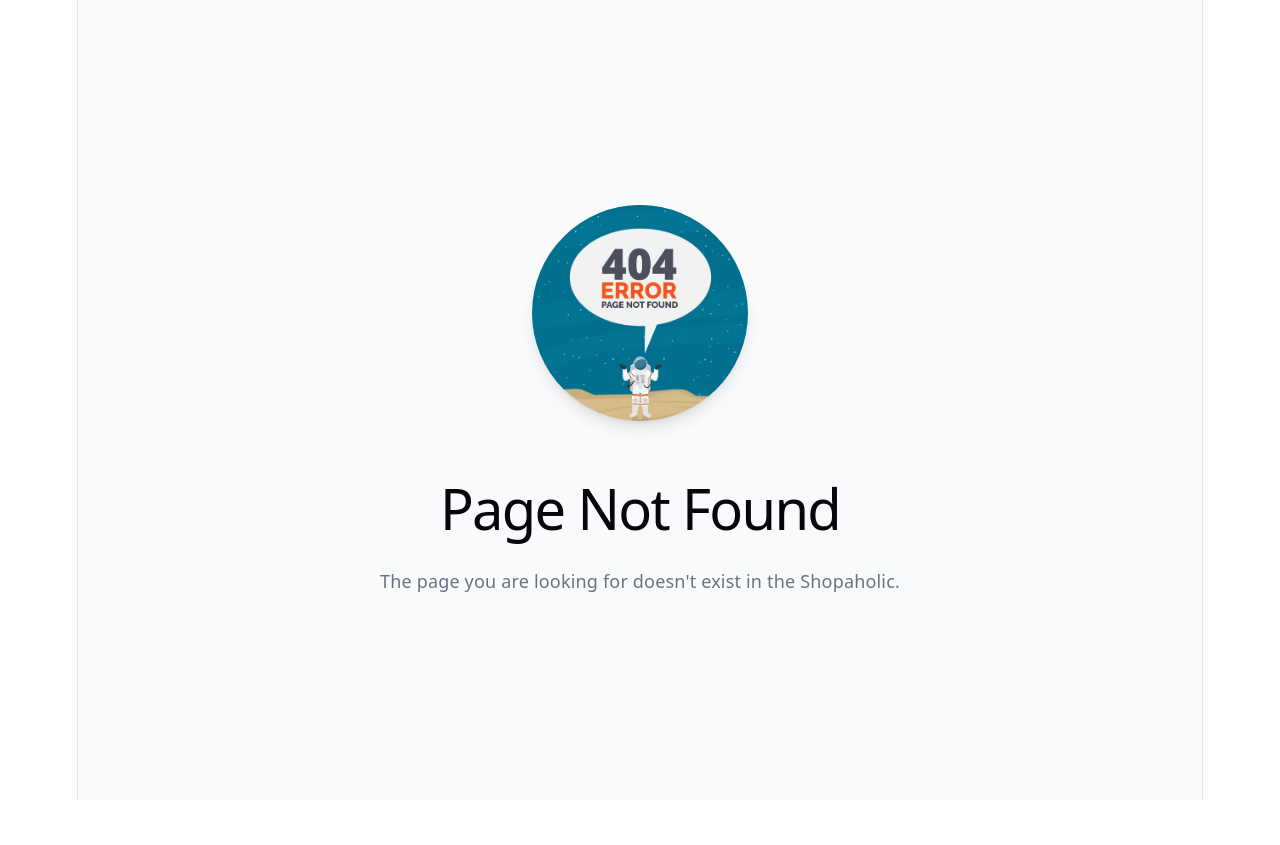
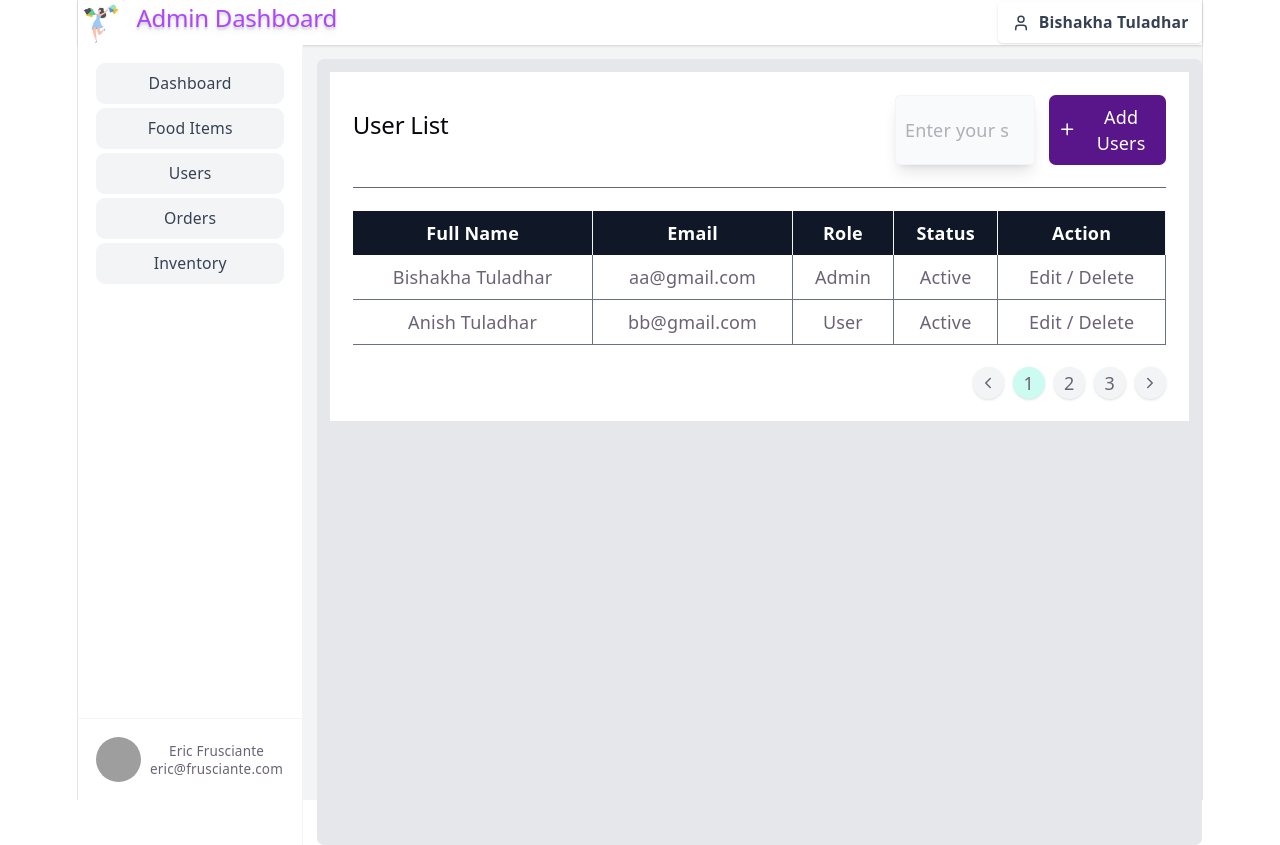
Before and after one commit to bishakhatuladhar123/shopaholicreact, a React (Vite) app: page /admin/UserList in a window 1280 px wide. Before the commit this address had no page. Before the commit the page ends 800 px from the top, so only its background shows below. Built offline with nearby package versions, Linux system fonts and the light colour scheme; grey boxes are pictures that could not be loaded.

Commit message:
User list static data

```diff
--- a/src/config/Router.tsx
+++ b/src/config/Router.tsx
@@ -18,7 +18,7 @@ const routerData = createBrowserRouter([
     {
         path: "/admin", element: <AdminLayout />, children: [
             { index: true, Component: AdminDashboard },
-            { path: "users", element: <UserList /> },
+            { path: "UserList", element: <UserList /> },
             { path:"user/UserRegister",element :<UserRegister/>},
         ]
     },
--- a/src/pages/admin/user/UserList.tsx
+++ b/src/pages/admin/user/UserList.tsx
@@ -1,11 +1,70 @@
-import { Outlet } from "react-router";
+import { NavLink, Outlet } from "react-router";
+import { H2 } from "../../../components/ui/typography/PageTitle";
+import { LuChevronLeft, LuChevronRight, LuPlus } from "react-icons/lu";
 
-export default function UserList()
-{
+export default function UserList() {
     return (
-        <>
-        <Outlet/>
-
-        User Listing</>
+        <section className="bg-white w-full p-5">
+            <div className="flex w-full justify-between items-center border-b border-b-purle-800/10 pb-5">
+                <H2>User List</H2>
+                <div className="w-1/3 flex gap-3">
+                    <input type="search" className="w-full border border-gray-100 p-2 rounded shadow-lg bg-gray-50" placeholder="Enter your search keyword.." />
+                    <NavLink to="/admin/user/create" className={` w-50 bg-purple-900 p-2 text-white text-center rounded-md transition duration-500 hover:scale-103 flex items-center justify-center gap-2`}>
+                        <LuPlus className="size-5" />
+                        Add Users
+                    </NavLink>
+                </div>
+            </div>
+            <div className="w-full mt-5">
+                <table className="w-full">
+                    <thead className=" bg-gray-900">
+                        <tr>
+                            <th className="p-2 text-white border-r border-gray-100">Full Name</th>
+                            <th className="p-2 text-white border-r border-gray-100">Email</th>
+                            <th className="p-2 text-white border-r border-gray-100">Role</th>
+                            <th className="p-2 text-white border-r border-gray-100">Status</th>
+                            <th className="p-2 text-white border-r border-gray-100">Action</th>
+                        </tr>
+                    </thead>
+                    <tbody>
+                        <tr>
+                            <td className="p-2 border-r border-gray-500 border-b">Bishakha Tuladhar</td>
+                            <td className="p-2 border-r border-gray-500 border-b">aa@gmail.com</td>
+                            <td className="p-2 border-r border-gray-500 border-b">Admin</td>
+                            <td className="p-2 border-r border-gray-500 border-b">Active</td>
+                            <td className="p-2 border-r border-gray-500 border-b">
+                                Edit / Delete
+                            </td>
+                        </tr>
+                        <tr>
+                            <td className="p-2 border-r border-gray-500 border-b">Anish Tuladhar</td>
+                            <td className="p-2 border-r border-gray-500 border-b">bb@gmail.com</td>
+                            <td className="p-2 border-r border-gray-500 border-b">User</td>
+                            <td className="p-2 border-r border-gray-500 border-b">Active</td>
+                            <td className="p-2 border-r border-gray-500 border-b">
+                                Edit / Delete
+                            </td>
+                        </tr>
+                    </tbody>
+                </table>
+            </div>
+            <div className="flex w-full mt-5 justify-end">
+                <ul className="flex gap-2 ">
+                    <li className="size-7 cursor-pointer hover:bg-teal-50 hover:text-teal-600   bg-gray-100 items-center justify-center  flex rounded-full shadow  "><LuChevronLeft /></li>
+                    <li className="size-7 cursor-pointer hover:bg-teal-50 hover:text-teal-600  bg-gray-100 items-center justify-center  flex rounded-full shadow bg-teal-100">
+                        <span>1</span>
+                    </li>
+                    <li className="size-7 cursor-pointer hover:bg-teal-50 hover:text-teal-600  bg-gray-100 items-center justify-center  flex rounded-full shadow">
+                        <span>2</span>
+                    </li>
+                    <li className="size-7 cursor-pointer hover:bg-teal-50 hover:text-teal-600  bg-gray-100 items-center justify-center  flex rounded-full shadow">
+                        <span>3</span>
+                    </li>
+                    <li className="size-7 cursor-pointer hover:bg-teal-50 hover:text-teal-600  bg-gray-100 items-center justify-center  flex rounded-full shadow">
+                        <LuChevronRight/>
+                    </li>
+                </ul>
+            </div>
+        </section>
     );
 }
```
